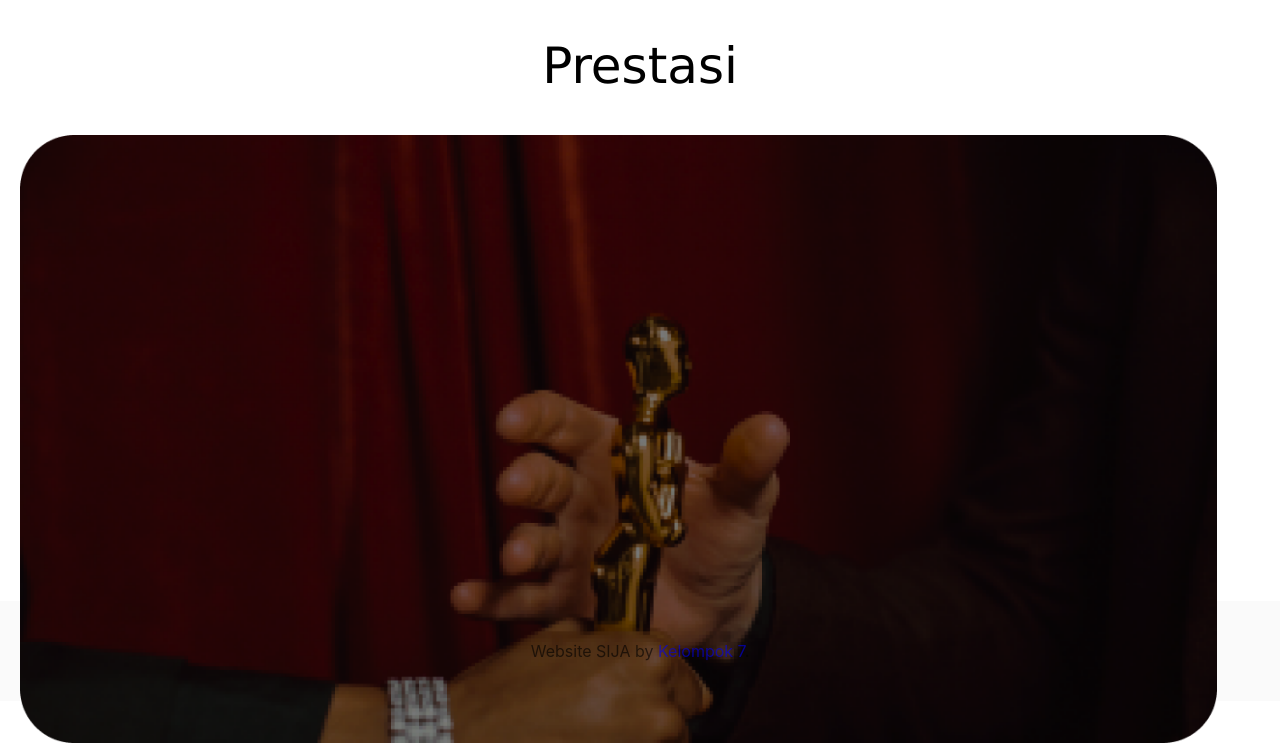
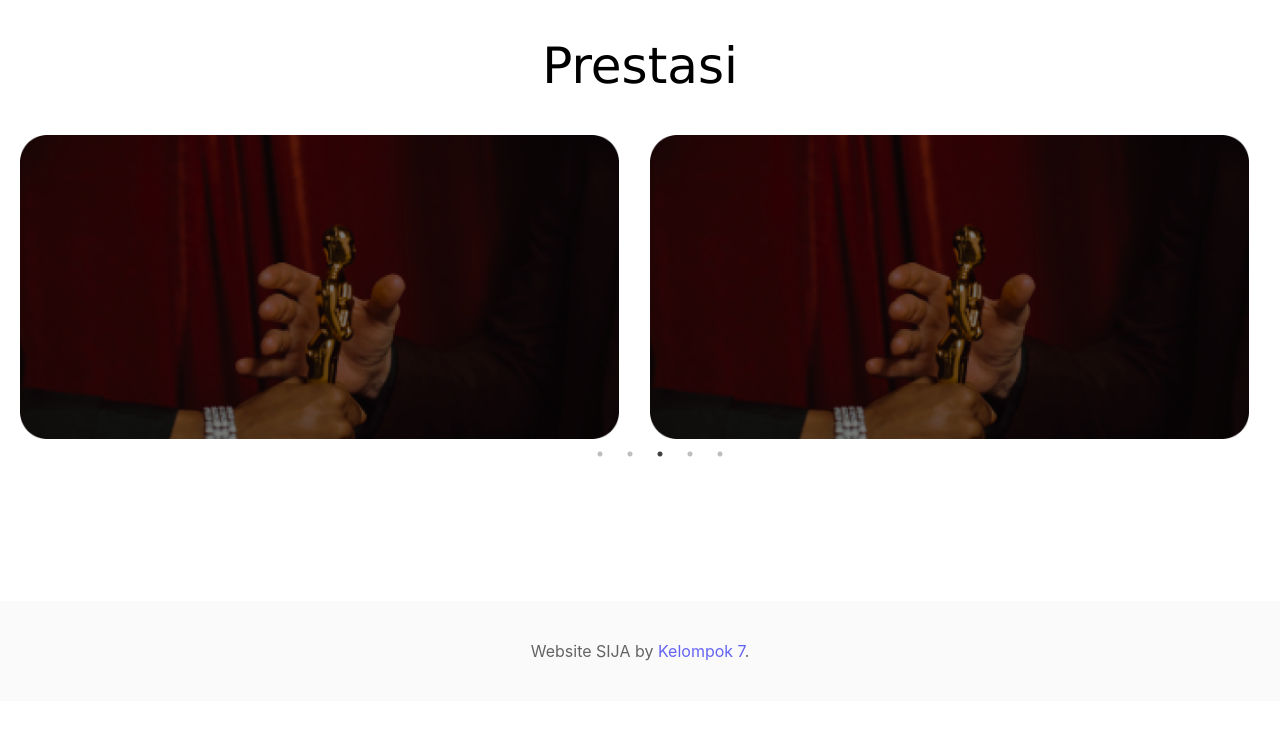
Before and after one commit to andi2809/Tugas-Web, a plain HTML site: page index.html in a window 1280 px wide. Shown: the part 3220-3965 px from the top of the page. After the commit the page ends 3921 px from the top, so only its background shows below. Drawn offline with nearby package versions, Linux system fonts and the light colour scheme; the site is published under a folder, as on GitHub Pages, so addresses that start at the root find nothing.

Commit message:
Update index.html

```diff
--- a/index.html
+++ b/index.html
@@ -225,7 +225,7 @@
     <script type="text/javascript" src="//code.jquery.com/jquery-1.11.0.min.js"></script>
     <script type="text/javascript" src="//code.jquery.com/jquery-migrate-1.2.1.min.js"></script>
     <script type="text/javascript" src="//cdn.jsdelivr.net/npm/slick-carousel@1.8.1/slick/slick.min.js"></script>
-    <script src="/script/javascript.js"></script>
+    <script src="script/javascript.js"></script>
 </body>
 
 </html>
```
